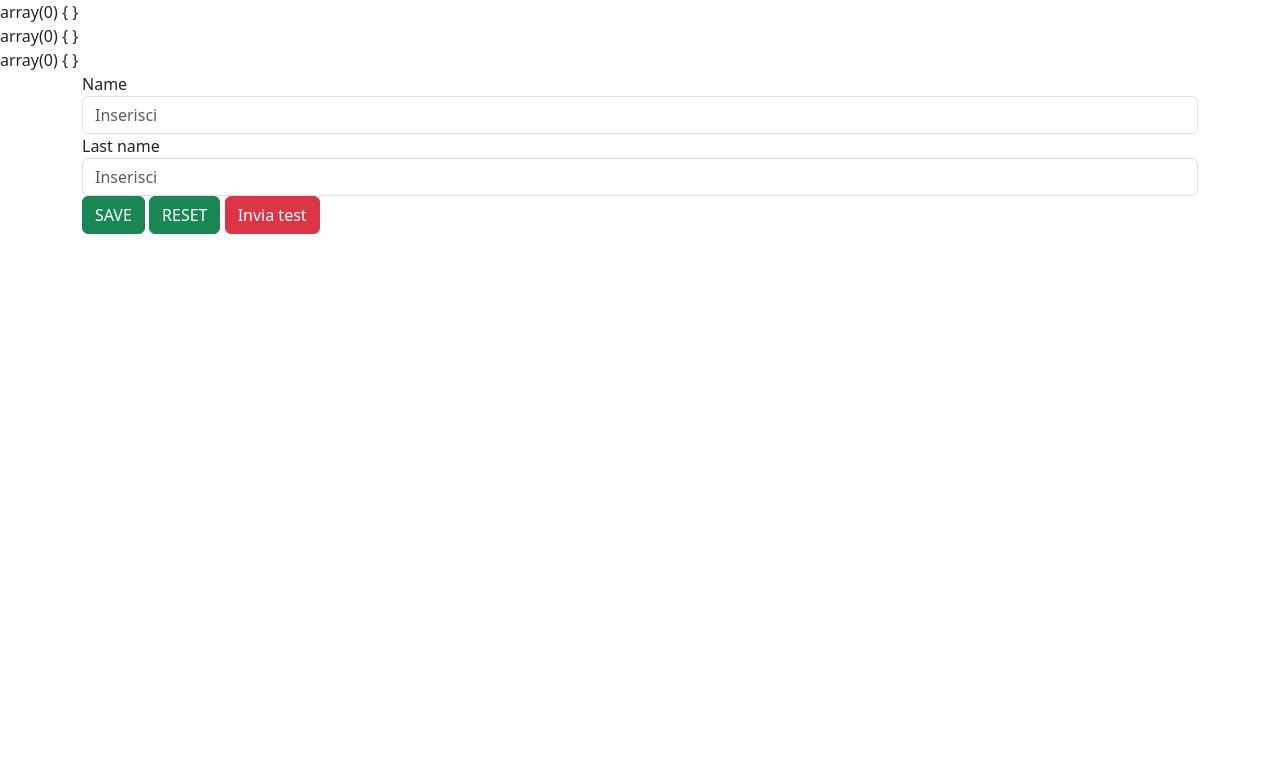
After one commit to ArmandoAnescu/PHP_Course, a PHP site: the page made by PHP-EX/SuperGlobals/$_Request.php in a window 1280 px wide. The commit adds this page. Shown: the top 783 px of the page. Run offline with PHP 8.4, Linux system fonts and the light colour scheme; some libraries are stand-ins or nearby versions.

Commit message:
aggiunto request

```diff
--- /dev/null
+++ b/PHP-EX/SuperGlobals/$GLOBALS.php
@@ -0,0 +1 @@
+<?php
--- /dev/null
+++ b/PHP-EX/SuperGlobals/$_Request.php
@@ -0,0 +1,48 @@
+<?php
+/*
+REQUEST è un super array che contiene POST GET e COOKIES
+l'ordine e get,post sovrascrive GET e poi cookie
+*/
+ini_set('display_errors',1);//permette di attivare una conf di php, in sto caso di errore
+error_reporting(E_ALL);//mostra tutti gli errori
+var_dump($_GET);
+echo '<br>';
+var_dump($_POST);
+echo '<br>';
+var_dump($_REQUEST);
+echo '<br>';
+//se usate sia una var get che post vince il post e sovrascrive i valori di get
+
+
+?>
+<!DOCTYPE html>
+<html lang="en">
+<head>
+    <meta charset="UTF-8">
+    <meta name="viewport" content="width=device-width, initial-scale=1.0">
+    <title>Document</title>
+    <link rel="stylesheet" href="https://maxcdn.bootstrapcdn.com/bootstrap/4.0.0-alpha.5/css/bootstrap.min.css">
+    <script src="https://maxcdn.bootstrapcdn.com/bootstrap/4.0.0-alpha.5/js/bootstrap.min.js"></script>
+
+</head>
+<body>
+    <div class="container">
+        <form action="$_Request.php?name=monke&lastname=sium" method="POST">
+            <div class="form-group">
+                <label for="username">Name</label>
+                <input type="text" id="name" name="name" placeholder="Inserisci" class="form-control">
+            </div>
+            <div class="form-group">
+                <label for="username">Last name</label>
+                <input type="text" id="lastname" name="lastname" placeholder="Inserisci" class="form-control">
+            </div>
+            <div class="form-group">
+                <button class="btn btn-success">SAVE</button>
+                <input type="reset" onclick="location.href=$_REQUEST.php" class="btn btn-success" value="RESET"/>
+                <a class="btn btn-danger" href="$_Request.php?name=test&lastname=TestLastname">Invia test</a>
+            </div>
+        </form>
+
+    </div>
+</body>
+</html>
--- a/PHP-EX/SuperGlobals/GET_POST.php
+++ b/PHP-EX/SuperGlobals/GET_POST.php
@@ -63,7 +63,7 @@ se volete approfondire->https://www.diffen.com/difference/GET-vs-POST-HTTP-Reque
             </div>
             <div class="form-group">
                 <button class="btn btn-success">SAVE</button>
-                <input type="reset" onclick="location.href=GET_POST.php" class="btn btn-success" value="RESET">
+                <input type="reset" onclick="location.href=GET_POST.php" class="btn btn-success" value="RESET"/>
                 <a class="btn btn-danger" href="GET_POST.php?name=test&lastname=TestLastname">Invia test</a>
             </div>
         </form>
```
